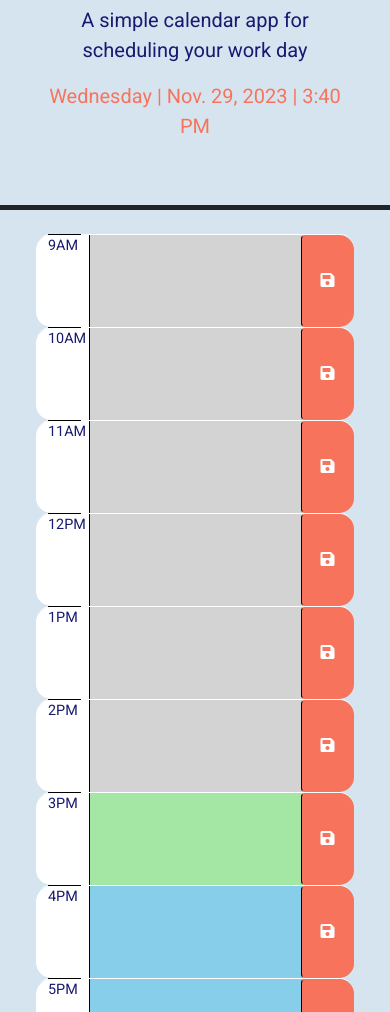
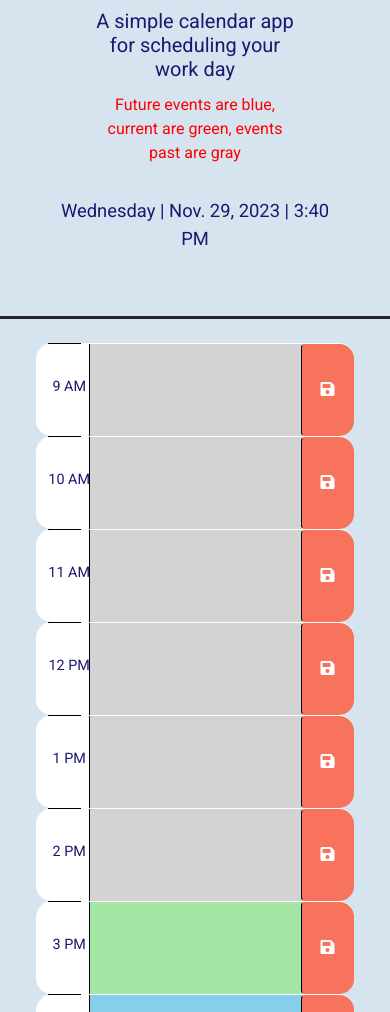
Before and after one commit to CookingMeister/Work-day-Calendar, a plain HTML site: page index.html in a window 390 px wide. Shown: the part 88-1100 px from the top of the page. Drawn offline with nearby package versions, Linux system fonts and the light colour scheme.

Commit message:
updated title styling, responsiveness, centered time hour blocks

```diff
--- a/index.html
+++ b/index.html
@@ -25,71 +25,73 @@
   <body>
     <!-- Heading Section -->
 
-    <header class="p-5 mb-4 border-5 border-bottom border-dark text-center">
+    <header class="p-5 mb-4 border-3 border-bottom border-dark text-center">
       <h1 class="display-5">Work Day Scheduler</h1>
-      <p class="lead">A simple calendar app for scheduling your work day</p>
-      <p id="currentDay" class="lead"></p>
+      <p class="px-5 pt-1 h5">A simple calendar app for scheduling your work day</p>
+      <p class="px-5 pt-1 light">Future events are blue, current are green, events past are gray</p>
+      <p id="currentDay" class="pt-3"></p>
     </header>
     <div class="container-lg px-5">
       <!-- time blocks from 9am to 5pm -->
+
       <div id="hour-9" class="row time-block past">
-        <div class="col-2 col-md-1 hour text-center py-3">9AM</div>
+        <div class="col-2 col-md-1 hour text-center py-3"><p>9 AM</p></div>
         <textarea name = "text-9" class="col-8 col-md-10 description" rows="3"> </textarea>
         <button class="btn saveBtn col-2 col-md-1" aria-label="save">
           <i class="fas fa-save" aria-hidden="true"></i>
         </button>
       </div>
       <div id="hour-10" class="row time-block">
-        <div class="col-2 col-md-1 hour text-center py-3">10AM</div>
+        <div class="col-2 col-md-1 hour text-center py-3"><p>10 AM</p></div>
         <textarea name = "text-10" class="col-8 col-md-10 description" rows="3"> </textarea>
         <button class="btn saveBtn col-2 col-md-1" aria-label="save">
           <i class="fas fa-save" aria-hidden="true"></i>
         </button>
       </div>
       <div id="hour-11" class="row time-block">
-        <div class="col-2 col-md-1 hour text-center py-3">11AM</div>
+        <div class="col-2 col-md-1 hour text-center py-3"><p>11 AM</p></div>
         <textarea name = "text-11" class="col-8 col-md-10 description" rows="3"> </textarea>
         <button class="btn saveBtn col-2 col-md-1" aria-label="save">
           <i class="fas fa-save" aria-hidden="true"></i>
         </button>
       </div>
       <div id="hour-12" class="row time-block past">
-        <div class="col-2 col-md-1 hour text-center py-3">12PM</div>
+        <div class="col-2 col-md-1 hour text-center py-3"><p>12 PM</p></div>
         <textarea name = "text-12" class="col-8 col-md-10 description" rows="3"> </textarea>
         <button class="btn saveBtn col-2 col-md-1" aria-label="save">
           <i class="fas fa-save" aria-hidden="true"></i>
         </button>
       </div>
       <div id="hour-13" class="row time-block past">
-        <div class="col-2 col-md-1 hour text-center py-3">1PM</div>
+        <div class="col-2 col-md-1 hour text-center py-3"><p>1 PM</p></div>
         <textarea name = "text-1" class="col-8 col-md-10 description" rows="3"> </textarea>
         <button class="btn saveBtn col-2 col-md-1" aria-label="save">
           <i class="fas fa-save" aria-hidden="true"></i>
         </button>
       </div>
       <div id="hour-14" class="row time-block past">
-        <div class="col-2 col-md-1 hour text-center py-3">2PM</div>
+        <div class="col-2 col-md-1 hour text-center py-3"><p>2 PM</p></div>
         <textarea name = "text-2" class="col-8 col-md-10 description" rows="3"> </textarea>
         <button class="btn saveBtn col-2 col-md-1" aria-label="save">
           <i class="fas fa-save" aria-hidden="true"></i>
         </button>
       </div>
       <div id="hour-15" class="row time-block past">
-        <div class="col-2 col-md-1 hour text-center py-3">3PM</div>
+        <div class="col-2 col-md-1 hour text-center py-3"><p>3 PM</p></div>
         <textarea name = "text-3" class="col-8 col-md-10 description" rows="3"> </textarea>
         <button class="btn saveBtn col-2 col-md-1" aria-label="save">
           <i class="fas fa-save" aria-hidden="true"></i>
         </button>
       </div>
       <div id="hour-16" class="row time-block past">
-        <div class="col-2 col-md-1 hour text-center py-3">4PM</div>
+        <div class="col-2 col-md-1 hour text-center py-3"><p>4 PM</p></div>
         <textarea name = "text-4" class="col-8 col-md-10 description" rows="3"> </textarea>
         <button class="btn saveBtn col-2 col-md-1" aria-label="save">
           <i class="fas fa-save" aria-hidden="true"></i>
         </button>
       </div>
       <div id="hour-17" class="row time-block past">
-        <div class="col-2 col-md-1 hour text-center py-3">5PM</div>
+        <div class="col-2 col-md-1 hour text-center py-3"><p>5 PM</p></div>
         <textarea name = "text-5" class="col-8 col-md-10 description" rows="3"> </textarea>
         <button class="btn saveBtn col-2 col-md-1" aria-label="save">
           <i class="fas fa-save" aria-hidden="true"></i>
--- a/script.js
+++ b/script.js
@@ -4,7 +4,7 @@ $(window).on("DOMContentLoaded", () => {
   function updateDateTime() {
     let today = dayjs();
     $("#currentDay")
-      .css({ color: "rgb(248, 115, 91)", "font-size": "125%" })
+      .css("font-size", "115%")
       .text(today.format("dddd | MMM. D, YYYY | h:mm A"));
   }
   setInterval(updateDateTime, 1000);
--- a/style.css
+++ b/style.css
@@ -3,6 +3,11 @@ body {
   font-size: 16px;
   background-color: rgb(214, 228, 240);
   color: midnightblue;
+}
+
+.light {
+
+ color: red;
 }
 
 textarea {
@@ -31,6 +36,7 @@ textarea {
   color: midnightblue;
   border-radius: 15px 0 0 15px;
   font-size: large;
+  position: relative;
 }
 
 .hour:before {
@@ -39,6 +45,13 @@ textarea {
   margin-top: -17px;
   width: 115%;
   border-top: 1px solid black;
+}
+
+.hour p {
+  position: absolute;
+  top: 2rem;
+  text-align: center;
+  width:80%;
 }
 
 .past {
```
